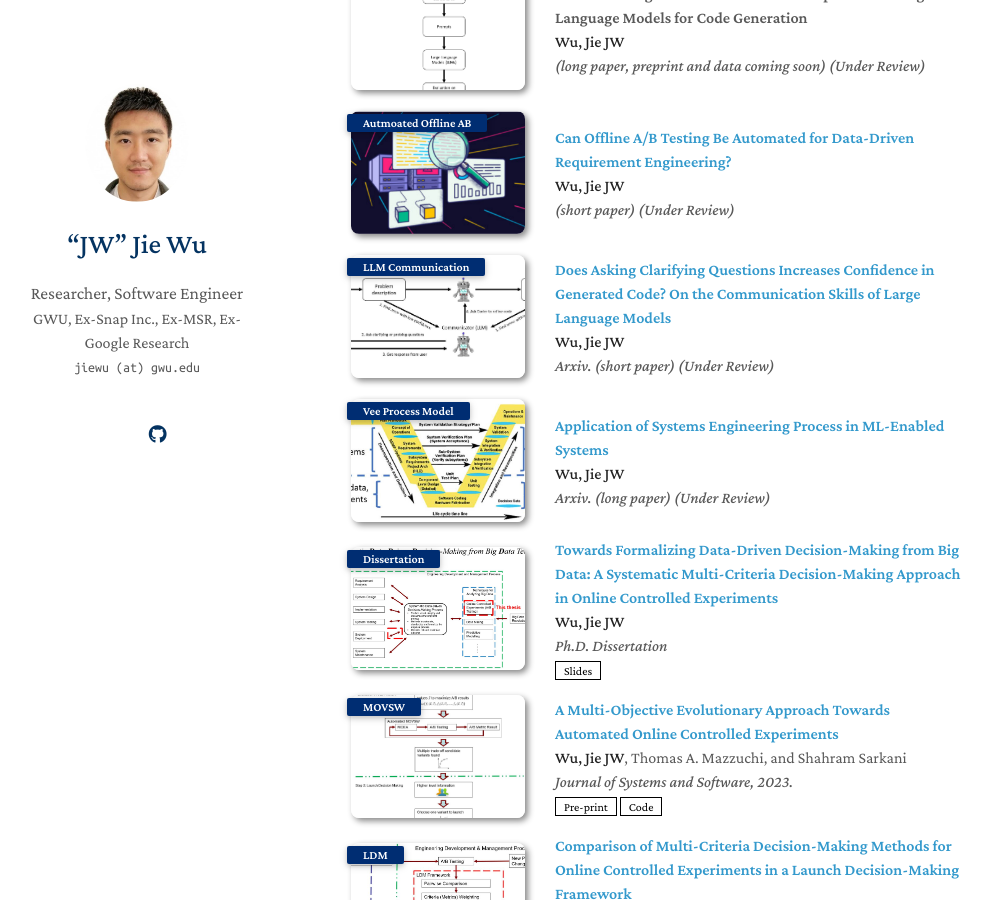
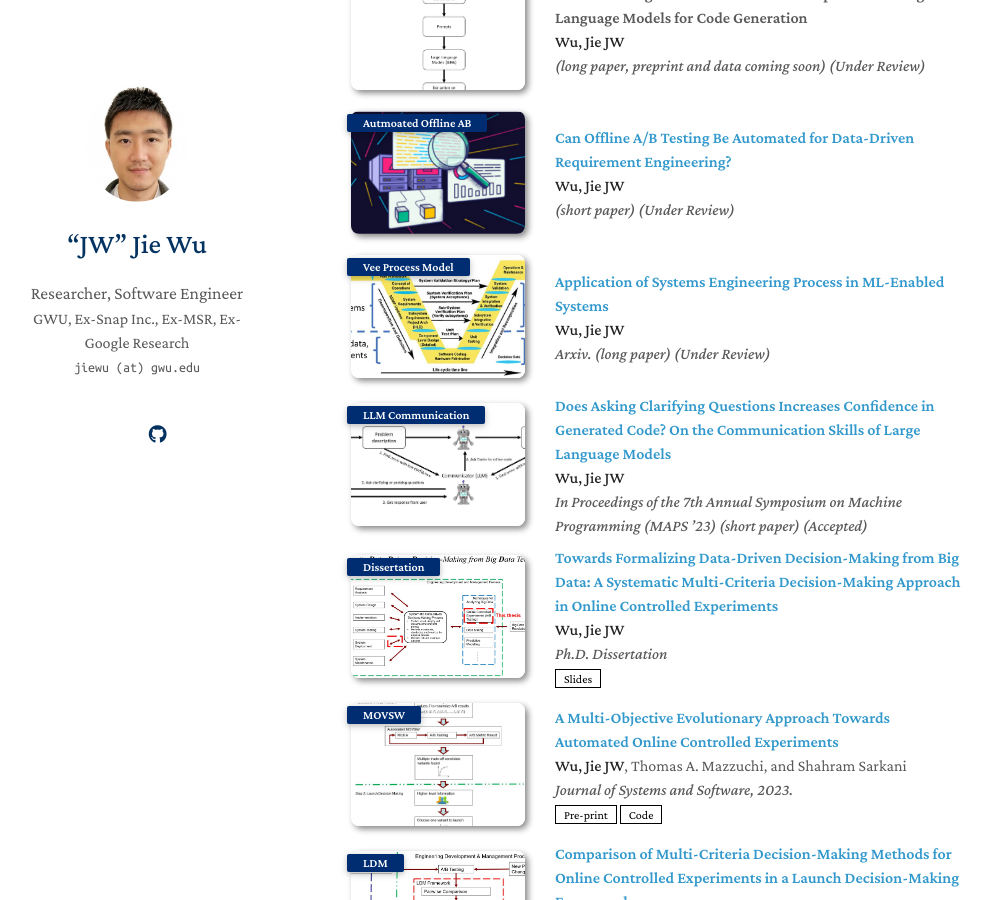
Before and after one commit to yaoyao-liu/minimal-light, a Jekyll site: the page built from index.md, in a window 1280 px wide and 900 px high, scrolled down 974 px. Shown: the whole window, without its empty margins (139-1130 px from the left). Built offline with Jekyll 4.4.1, drawn with Linux system fonts in a browser that asks for light colours; nearby versions of some CDN libraries; a style sheet for code colours, icons or effects is not loaded; our own code applies the rules of GitHub Pages for plain Markdown files.

Commit message:
Update publications.md

```diff
--- a/_includes/publications.md
+++ b/_includes/publications.md
@@ -34,13 +34,13 @@
 <li>
 <div class="pub-row">
   <div class="col-sm-3 abbr" style="position: relative;padding-right: 15px;padding-left: 15px;">
-    <img src="assets/img/llm_communication.JPG" class="teaser img-fluid z-depth-1">
-    <abbr class="badge">LLM Communication</abbr>
+    <img src="assets/img/v.JPG" class="teaser img-fluid z-depth-1">
+    <abbr class="badge">Vee Process Model</abbr>
   </div>
   <div class="col-sm-9" style="position: relative;padding-right: 15px;padding-left: 20px;">
-    <div class="title"><a href="https://arxiv.org/pdf/2308.13507.pdf">Does Asking Clarifying Questions Increases Confidence in Generated Code? On the Communication Skills of Large Language Models </a> </div>
+    <div class="title"><a href="https://arxiv.org/pdf/2308.05381.pdf">Application of Systems Engineering Process in ML-Enabled Systems</a> </div>
     <div class="author"><strong>Wu, Jie JW</strong></div>
-    <div class="periodical"><em>Arxiv. (short paper) (Under Review)</em></div>
+    <div class="periodical"><em>Arxiv. (long paper) (Under Review)</em></div>
   </div>
 </div>
 </li>
@@ -48,13 +48,13 @@
 <li>
 <div class="pub-row">
   <div class="col-sm-3 abbr" style="position: relative;padding-right: 15px;padding-left: 15px;">
-    <img src="assets/img/v.JPG" class="teaser img-fluid z-depth-1">
-    <abbr class="badge">Vee Process Model</abbr>
+    <img src="assets/img/llm_communication.JPG" class="teaser img-fluid z-depth-1">
+    <abbr class="badge">LLM Communication</abbr>
   </div>
   <div class="col-sm-9" style="position: relative;padding-right: 15px;padding-left: 20px;">
-    <div class="title"><a href="https://arxiv.org/pdf/2308.05381.pdf">Application of Systems Engineering Process in ML-Enabled Systems</a> </div>
+    <div class="title"><a href="https://arxiv.org/pdf/2308.13507.pdf">Does Asking Clarifying Questions Increases Confidence in Generated Code? On the Communication Skills of Large Language Models </a> </div>
     <div class="author"><strong>Wu, Jie JW</strong></div>
-    <div class="periodical"><em>Arxiv. (long paper) (Under Review)</em></div>
+    <div class="periodical"><em>In Proceedings of the 7th Annual Symposium on Machine Programming (MAPS ’23) (short paper) (Accepted)</em></div>
   </div>
 </div>
 </li>
```
